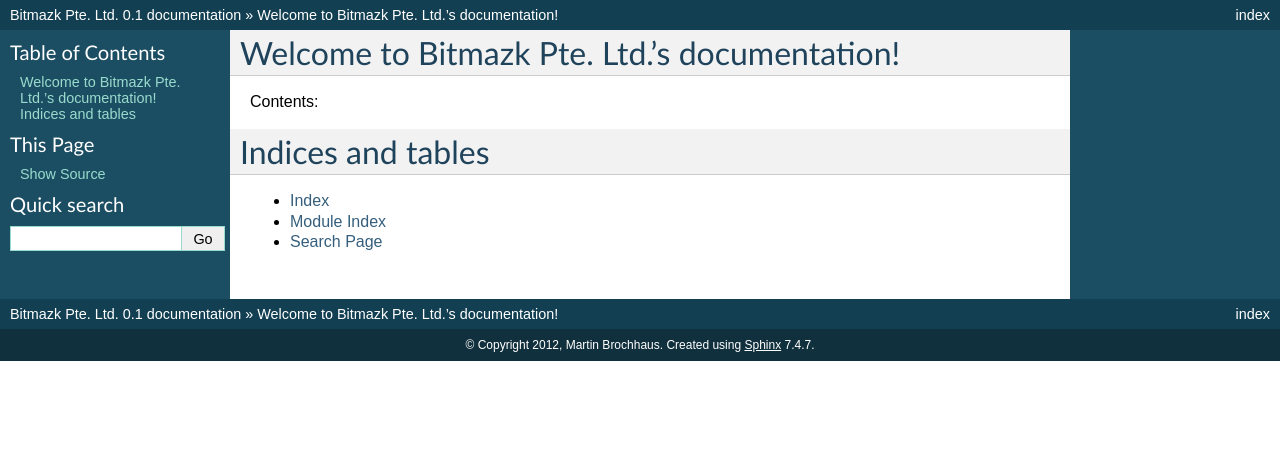
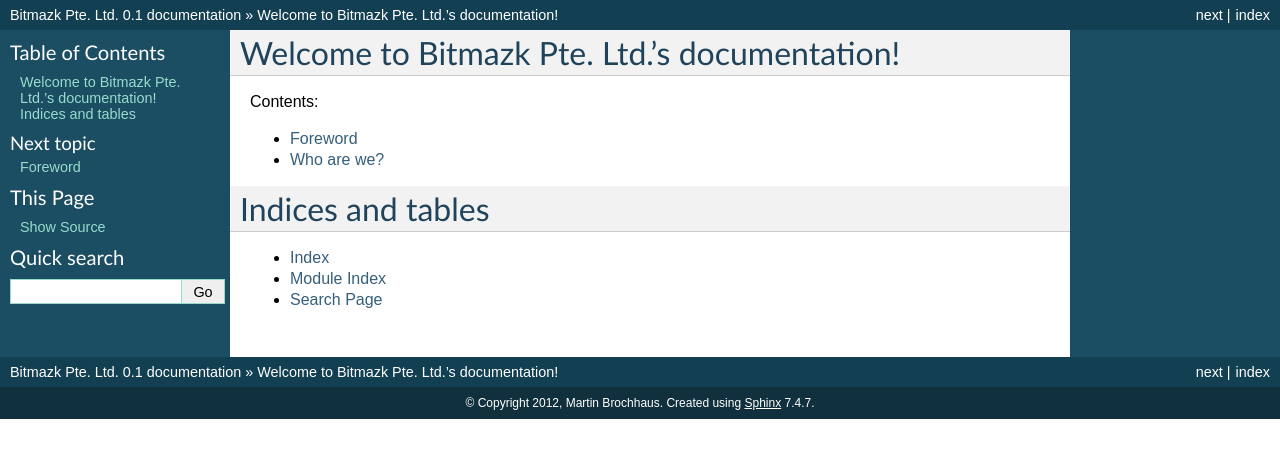
Before and after one commit to bitlabstudio/bitmazk-book, a Sphinx documentation site: the page built from docs/index.rst, in a window 1280 px wide. Shown: the top 458 px of the page. Built offline with Sphinx 7.4.7, drawn with Linux system fonts in a browser that asks for light colours; formulas are drawn with MathJax 3.

Commit message:
Added some dummy pages.

```diff
--- a/docs/index.rst
+++ b/docs/index.rst
@@ -11,6 +11,9 @@
 .. toctree::
    :maxdepth: 2
 
+   introduction/foreword
+   introduction/who_are_we
+
 
 
 Indices and tables
--- /dev/null
+++ b/docs/introduction/foreword.rst
@@ -0,0 +1,4 @@
+Foreword
+=========
+
+Lorem ipsum.
--- /dev/null
+++ b/docs/introduction/who_are_we.rst
@@ -0,0 +1,4 @@
+Who are we?
+============
+
+Lorem ipsum.
```
